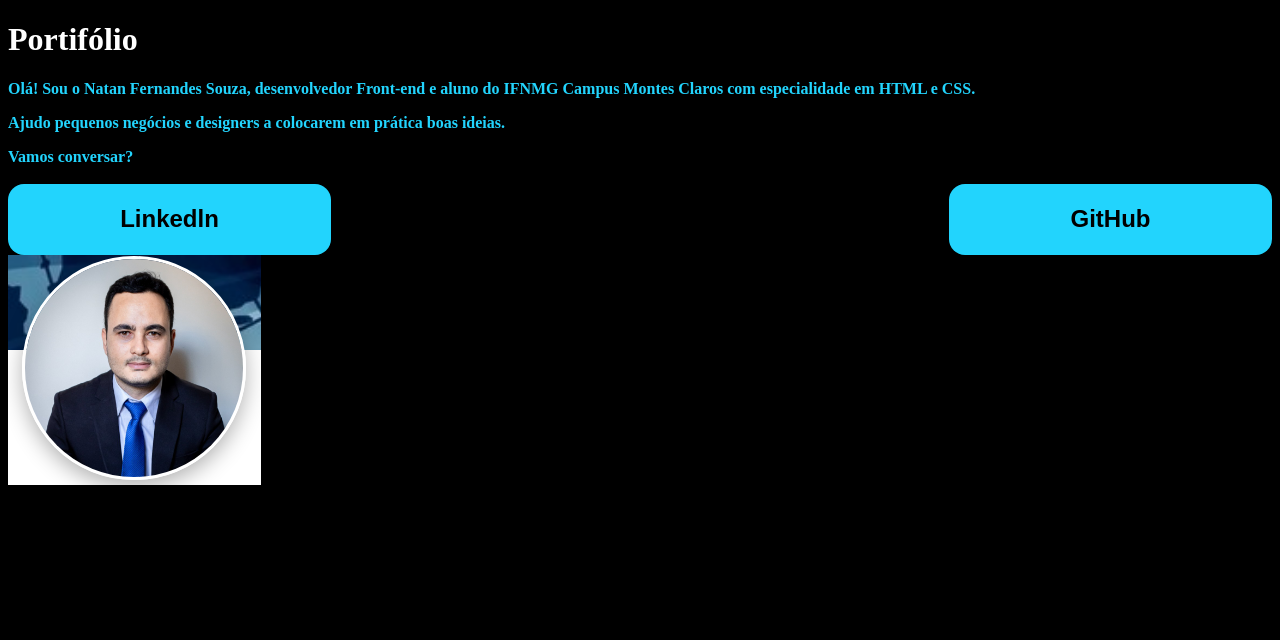
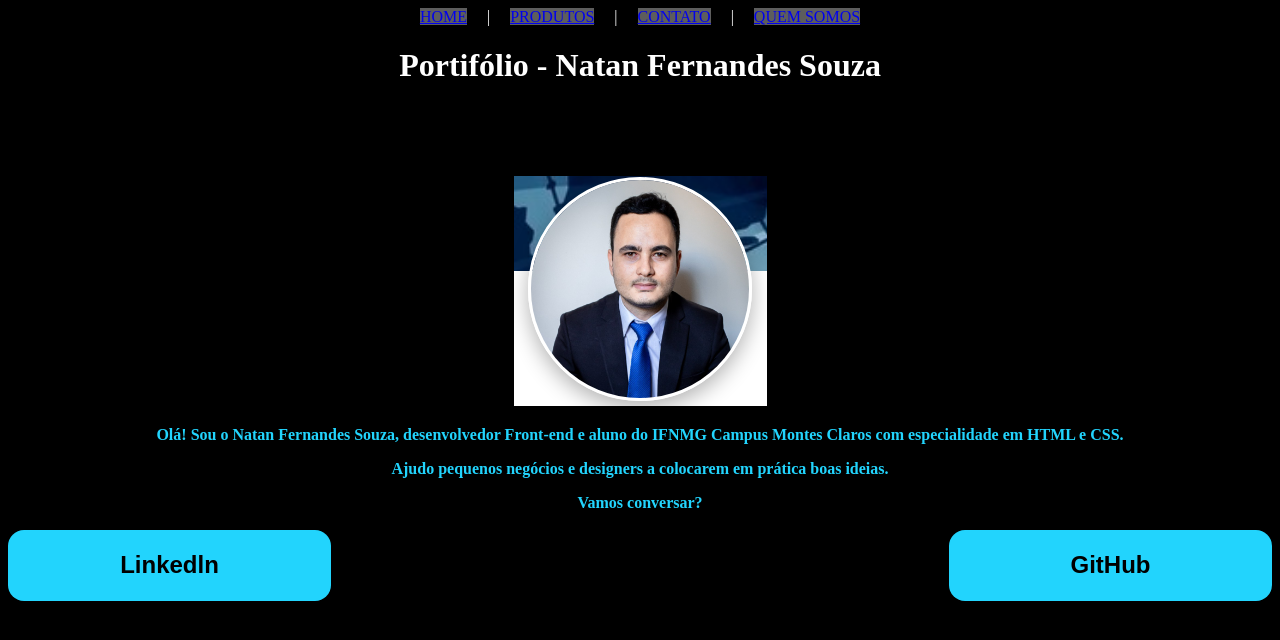
Before and after one commit to natanfs23/Portfolio, a plain HTML site: page index.html in a window 1280 px wide. Drawn offline with Linux system fonts and the light colour scheme.

Commit message:
Add files via upload

```diff
--- a/index.html
+++ b/index.html
@@ -11,8 +11,21 @@
     </head>
 
     <body>
+            <tr height="100px">
+                <th>
+                    <a href="index.html">HOME</a> &nbsp;&nbsp;&nbsp; | &nbsp;&nbsp;&nbsp;
+                    <a href="produto.html">PRODUTOS</a> &nbsp;&nbsp;&nbsp; | &nbsp;&nbsp;&nbsp;
+                    <a href="contato.html">CONTATO</a> &nbsp;&nbsp;&nbsp; | &nbsp;&nbsp;&nbsp;
+                    <a href="sobre.html">QUEM SOMOS</a>
+                </th>
+            </tr>
+
         <main>
-        <h1>Portifólio</h1>
+            <h1>Portifólio - Natan Fernandes Souza</h1>
+            <br>
+            <br>
+            <br>
+            <p><img src="fotoNatan.png" alt="Foto de Natan"></p>
             <p><strong>Olá! Sou o Natan Fernandes Souza, desenvolvedor Front-end e aluno do IFNMG Campus Montes Claros com especialidade em HTML e CSS.
             <p>Ajudo pequenos negócios e designers a colocarem em prática boas ideias.</p>
              Vamos conversar?</strong>
@@ -22,10 +35,6 @@
                 <a a class="apresentacao_links_link" href="https://github.com/natanfs23" target="_blank">GitHub</a>
             </div>
 
-
-        <img src="fotoNatan.png" alt="Foto de Natan">
-
-
     </main>
     </body>
 
--- a/style.css
+++ b/style.css
@@ -5,13 +5,22 @@
 
 body{
     height: 100vh;
+    text-align: center;
     box-sizing: border-box;
     background-color: black;
     color: white;
 }
+a{
+    background-color: #b9b9b981;
+}
+
+h1{
+    text-align: center;
+}
 
 strong{
     color: #22d4fd;
+
 }
 
 .apresentacao_links{
@@ -31,3 +40,9 @@ strong{
     color: #000;
     font-family: 'Montserrat', sans-serif;
 }
+div {
+    text-align: center;
+}
+p{
+    text-align: center;
+}
```
Lines whose indentation alone changed are shown as unchanged.
